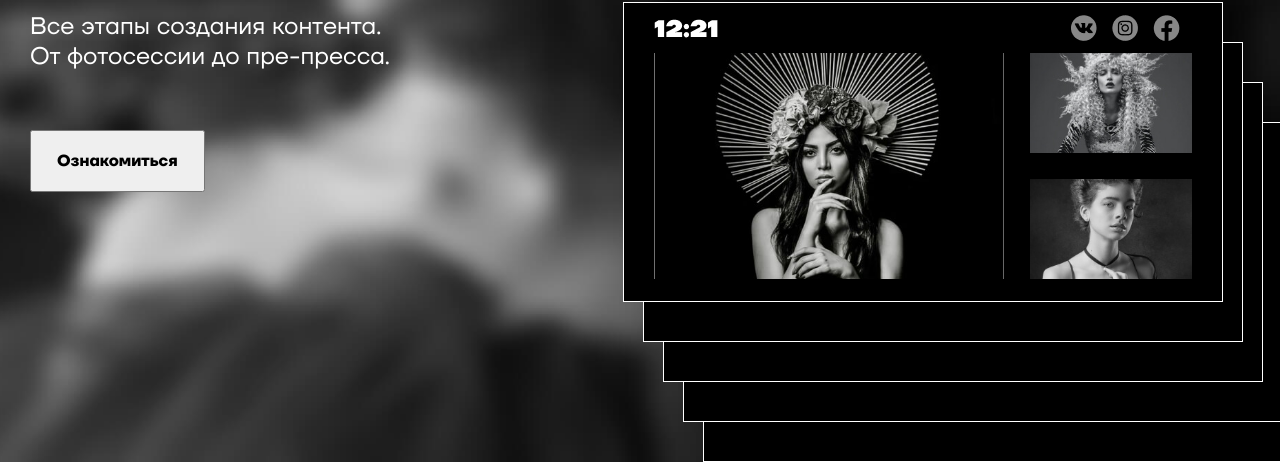
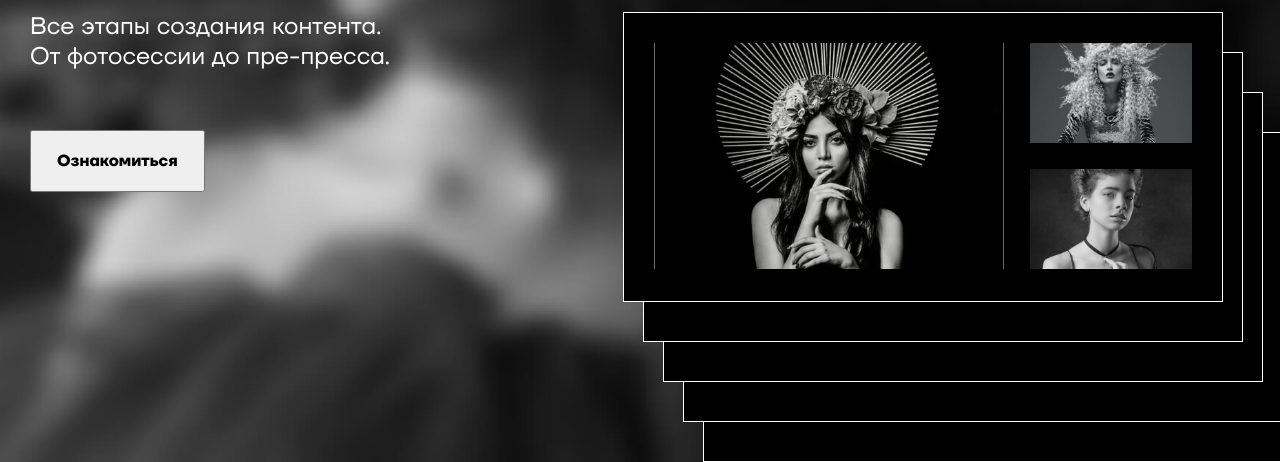
Before and after one commit to alexchasx/web-layout_project-9, a plain HTML site: page index.html in a window 1280 px wide. Shown: the part 338-800 px from the top of the page. Drawn offline with Linux system fonts and the light colour scheme.

Commit message:
refactor: updated README.md, deleted icons

```diff
--- a/css/style.css
+++ b/css/style.css
@@ -1,5 +1,5 @@
 @font-face {
-  font-family: 'Gilroy';
+  font-family: 'TTFirsNeue';
   src: url('../fonts/TTFirsNeue-Regular.woff2') format('woff2');
   font-display: swap;
   font-weight: 400;
@@ -7,7 +7,7 @@
 }
 
 @font-face {
-  font-family: 'Gilroy';
+  font-family: 'TTFirsNeue';
   src: url('../fonts/TTFirsNeue-Bold.woff2') format('woff2');
   font-display: swap;
   font-weight: 700;
@@ -20,7 +20,7 @@
 
 body {
   margin: 0;
-  font-family: 'Gilroy', sans-serif;
+  font-family: 'TTFirsNeue', sans-serif;
   min-width: 1333px;
   overflow: hidden;
 }
@@ -233,14 +233,6 @@ img {
   border-bottom: 1px solid #FFFFFF;
 }
 
-.photos__head {
-  display: flex;
-  align-items: center;
-  justify-content: space-between;
-  padding: 12px 0;
-  padding-right: 12px;
-}
-
 .photos-wrap {
   display: grid;
   gap: 26px;
@@ -435,9 +427,8 @@ a:hover {
 
   .photos__shape {
     width: 700px;
-    height: 450px;
+    height: 430px;
     padding: 30px;
-    padding-top: 0;
   }
 
   .photos-wrap {
@@ -460,9 +451,8 @@ a:hover {
 
   .photos__shape {
     width: 600px;
-    height: 300px;
+    height: 290px;
     padding: 30px;
-    padding-top: 0;
   }
 
   .photos-wrap {
--- a/index.html
+++ b/index.html
@@ -16,6 +16,7 @@
             <button class="close btn-reset" aria-label="Закрыть меню"></button>
           </div>
         </div>
+
         <div class="container menu__container">
           <div class="menu__left">
             <nav class="nav menu__nav" title="Главное меню">
@@ -23,26 +24,33 @@
                 <li class="nav__item">
                   <a href="#" class="nav__link">О нас</a>
                 </li>
+
                 <li class="nav__item">
                   <a href="#" class="nav__link">Портфолио</a>
                 </li>
+
                 <li class="nav__item">
                   <a href="#" class="nav__link">Создание стратегии</a>
                 </li>
+
                 <li class="nav__item">
                   <a href="#" class="nav__link">Фотосъёмка</a>
                 </li>
+
                 <li class="nav__item">
                   <a href="#" class="nav__link">Ретушь</a>
                 </li>
+
                 <li class="nav__item">
                   <a href="#" class="nav__link">Аренда студии</a>
                 </li>
+
                 <li class="nav__item">
                   <a href="#" class="nav__link">Контакты</a>
                 </li>
               </ul>
             </nav>
+
             <ul class="social list-reset">
               <li class="social__item">
                 <a
@@ -51,6 +59,7 @@
                   aria-label="Перейти во Вконтакте"
                 ></a>
               </li>
+
               <li class="social__item">
                 <a
                   href="#"
@@ -58,6 +67,7 @@
                   aria-label="Перейти в Инстаграм"
                 ></a>
               </li>
+
               <li class="social__item">
                 <a
                   href="#"
@@ -67,42 +77,54 @@
               </li>
             </ul>
           </div>
+
           <div class="menu__right">
             <div class="sub-menu">
               <h3 class="sub-menu__title">Кейсы</h3>
+
               <ul class="sub-menu__list list-reset">
                 <li class="sub-menu__item">
                   <a href="#" class="sub-menu__link">Уста к устам</a>
                 </li>
+
                 <li class="sub-menu__item">
                   <a href="#" class="sub-menu__link">Zara</a>
                 </li>
+
                 <li class="sub-menu__item">
                   <a href="#" class="sub-menu__link">New Balance</a>
                 </li>
+
                 <li class="sub-menu__item">
                   <a href="#" class="sub-menu__link">Levi`s</a>
                 </li>
+
                 <li class="sub-menu__item">
                   <a href="#" class="sub-menu__link">Rains</a>
                 </li>
+
                 <li class="sub-menu__item">
                   <a href="#" class="sub-menu__link">Abercrombie /& Fitch</a>
                 </li>
+
                 <li class="sub-menu__item">
                   <a href="#" class="sub-menu__link">Massimo Dutti</a>
                 </li>
               </ul>
             </div>
+
             <div class="sub-menu">
               <h3 class="sub-menu__title">Партнёрам</h3>
+
               <ul class="sub-menu__list list-reset">
                 <li class="sub-menu__item">
                   <a href="#" class="sub-menu__link">Условия партнёрства</a>
                 </li>
+
                 <li class="sub-menu__item">
                   <a href="#" class="sub-menu__link">Статистика</a>
                 </li>
+
                 <li class="sub-menu__item">
                   <a href="#" class="sub-menu__link">О нас</a>
                 </li>
@@ -111,6 +133,7 @@
           </div>
         </div>
       </div>
+
       <header class="header">
         <div class="container header__container">
           <button class="btn-reset burger" aria-label="Открыть меню">
@@ -118,19 +141,23 @@
             <span class="burger__line"></span>
             <span class="burger__line"></span>
           </button>
-          <a class="logo">
+
+          <a href="#" class="logo">
             <img src="img/logo.png" alt="Логотип 12:21" />
           </a>
+
           <nav class="header__nav nav" title="Мини-меню">
             <a href="#" class="nav__link">Вход</a>
             <a href="#" class="nav__link nav__link--arrow">Услуги</a>
           </nav>
         </div>
       </header>
+
       <main class="main">
         <section class="hero">
           <div class="container hero__container">
             <h1 class="visually-hidden">12:21 - Выбери свой look!</h1>
+
             <div class="hero__left">
               <h2 class="hero__title">Создадим имидж вашему бренду</h2>
               <p class="hero__descr">
@@ -139,21 +166,20 @@
               </p>
               <button class="btn reset hero__btn">Ознакомиться</button>
             </div>
+
             <div class="hero__photos photos">
               <div class="photos__shape">
                 <div class="photos__author">
                   Автор фото: Сергей Журавлёв. <a href="">Портфолио автора</a>
                 </div>
-                <div class="photos__head">
-                  <img src="img/12_21.png" aria-hidden="true" alt="" />
-                  <img src="img/social.png" aria-hidden="true" alt="" />
-                </div>
+
                 <div class="photos-wrap">
                   <img src="img/1.jpg" alt="Изображение 1" />
                   <img src="img/2.jpg" alt="Изображение 2" />
                   <img src="img/3.jpg" alt="Изображение 3" />
                 </div>
               </div>
+
               <div class="photos__shape"></div>
               <div class="photos__shape"></div>
               <div class="photos__shape"></div>
@@ -163,6 +189,7 @@
         </section>
       </main>
     </div>
+
     <script src="js/gsap.min.js"></script>
     <script src="js/main.js"></script>
   </body>
```
Also changed, not shown: 1 other file.
